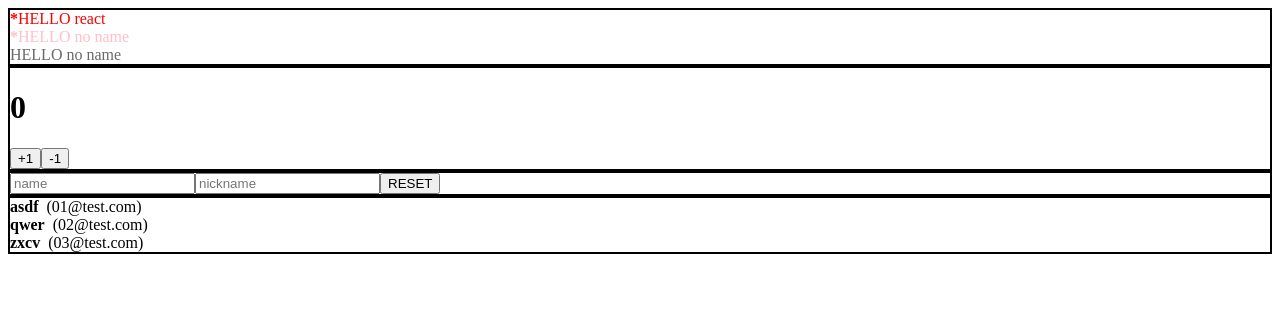
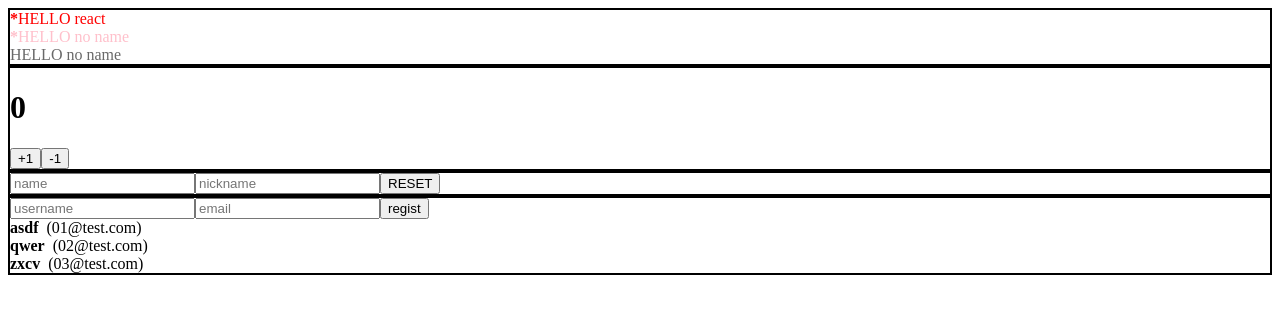
Before and after one commit to JeahaOh/LearnAndTeachReact, a React (Create React App) app: page / in a window 1280 px wide. Shown: the top 314 px of the page. Built offline with nearby package versions, Linux system fonts and the light colour scheme.

Commit message:
배열에 항목 추가하기

```diff
--- a/src/App.js
+++ b/src/App.js
@@ -1,13 +1,29 @@
-import React, { useRef } from 'react';
+import React, { useRef, useState } from 'react';
 import Hello from './Hello';
 import './styles.css';
 import Wrapper from './Wrapper';
 import Counter from './Counter';
 import InputSample from './InputSample';
 import UserList from './UserList';
+import CreateUser from './CreateUser';
 
 export default function App() {
-  const users = [
+  const [inputs, setInputs] = useState({
+    username: '',
+    email: '',
+  });
+
+  const { username, email } = inputs;
+
+  const onChange = e => {
+    const { name, value } = e.target;
+    setInputs({
+      ...inputs,
+      [name]: value,
+    });
+  };
+
+  const [users, setUsers] = useState([
     {
       id: 1,
       username: 'asdf',
@@ -23,13 +39,27 @@
       username: 'zxcv',
       email: '03@test.com',
     },
-  ];
+  ]);
 
-  const nextId = useRef(users.length);
+  const nextId = useRef(users.length + 1);
   console.log(nextId);
 
   const onCreate = () => {
     console.log(nextId.current);
+
+    const user = {
+      id: nextId.current,
+      username,
+      email,
+    };
+
+    // setUsers([...users, user]);
+    setUsers(users.concat(user));
+
+    setInputs({
+      username: '',
+      email: '',
+    });
     nextId.current += 1;
   };
 
@@ -47,6 +77,12 @@
         <InputSample />
       </Wrapper>
       <Wrapper>
+        <CreateUser
+          username={username}
+          email={email}
+          onChange={onChange}
+          onCreate={onCreate}
+        />
         <UserList users={users} />
       </Wrapper>
     </>
--- /dev/null
+++ b/src/CreateUser.jsx
@@ -0,0 +1,23 @@
+import React from 'react';
+
+export default function CreateUser({ username, email, onChange, onCreate }) {
+  return (
+    <>
+      <div>
+        <input
+          name="username"
+          placeholder="username"
+          onChange={onChange}
+          value={username}
+        />
+        <input
+          name="email"
+          placeholder="email"
+          onChange={onChange}
+          value={email}
+        />
+        <button onClick={onCreate}>regist</button>
+      </div>
+    </>
+  );
+}
```
Also changed, not shown: 1 other file (tests, documents, lock files or other folders).
